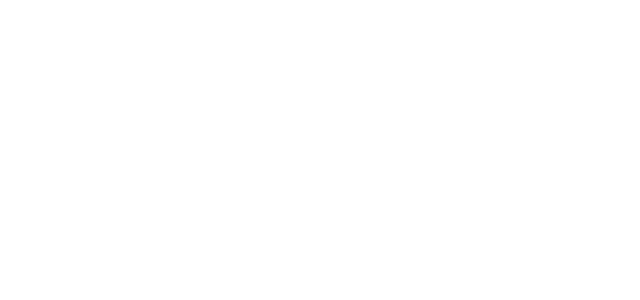
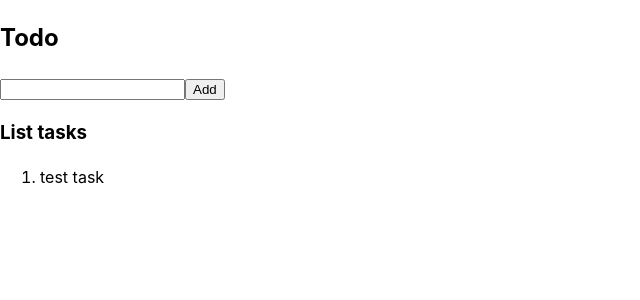
Before and after one commit to Rusarch333/homework83, a React (Vite) app: page / in a window 1280 px wide. Shown: the top 300 px of the page, without its empty margins (0-640 px from the left). Built offline with nearby package versions, Linux system fonts and the light colour scheme.

Commit message:
Add Todo

```diff
--- a/package.json
+++ b/package.json
@@ -10,8 +10,11 @@
     "preview": "vite preview"
   },
   "dependencies": {
+    "classnames": "^2.5.1",
+    "formik": "^2.4.6",
     "react": "^18.3.1",
-    "react-dom": "^18.3.1"
+    "react-dom": "^18.3.1",
+    "yup": "^1.4.0"
   },
   "devDependencies": {
     "@types/react": "^18.3.3",
@@ -21,6 +24,7 @@
     "eslint-plugin-react": "^7.34.3",
     "eslint-plugin-react-hooks": "^4.6.2",
     "eslint-plugin-react-refresh": "^0.4.7",
+    "sass": "^1.77.8",
     "vite": "^5.3.4"
   }
 }
--- a/src/App.jsx
+++ b/src/App.jsx
@@ -1,5 +1,7 @@
+import Todo from "./components/Todo";
+
 function App() {
-  return <></>;
+  return <Todo />;
 }
 
 export default App;
--- /dev/null
+++ b/src/components/Todo/index.jsx
@@ -0,0 +1,31 @@
+import { Formik, Form, Field } from 'formik';
+import useTodo from '../../hooks/useTodo';
+
+function Todo() {
+  const { tasks, addTask } = useTodo([
+    { id: 1, content: 'test task', isDone: false },
+  ]);
+  return (
+    <section>
+      <h2>Todo</h2>
+      <div>
+        <Formik initialValues={{content: ''}} onSubmit={addTask}>
+          <Form>
+            <Field name="content" />
+            <input type="submit" value="Add" />
+          </Form>
+        </Formik>
+      </div>
+      <div>
+        <h3>List tasks</h3>
+        <ol>
+          {tasks.map((task) => (
+            <li key={task.id}>{task.content}</li>
+          ))}
+        </ol>
+      </div>
+    </section>
+  );
+}
+
+export default Todo;
--- /dev/null
+++ b/src/hooks/useTodo.js
@@ -0,0 +1,9 @@
+import { useState } from 'react';
+
+const useTodo = (initialTasks) => {
+  const [tasks, setTasks] = useState([...initialTasks]);
+
+  return { tasks, setTasks };
+};
+
+export default useTodo;
```
Also changed, not shown: 1 other file (tests, documents, lock files or other folders).
